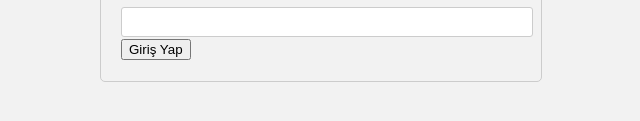
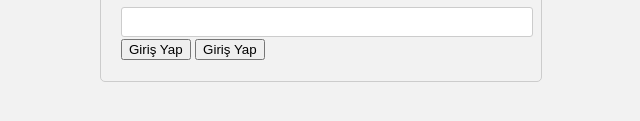
Before and after one commit to pepise/mapu, a plain HTML site: page index.html in a window 1280 px wide. Shown: the part 203-324 px from the top of the page, without its empty margins (319-959 px from the left). Drawn offline with Linux system fonts and the light colour scheme.

Commit message:
Update index.html

```diff
--- a/index.html
+++ b/index.html
@@ -14,6 +14,8 @@
       <input type="password" id="password" name="password">
       <br>
       <input type="button" value="Giriş Yap" onclick="login()">
+      <button type="button" onclick="login()">Giriş Yap</button>
+
     </form>
     <script src="script.js"></script>
   </body>
```
